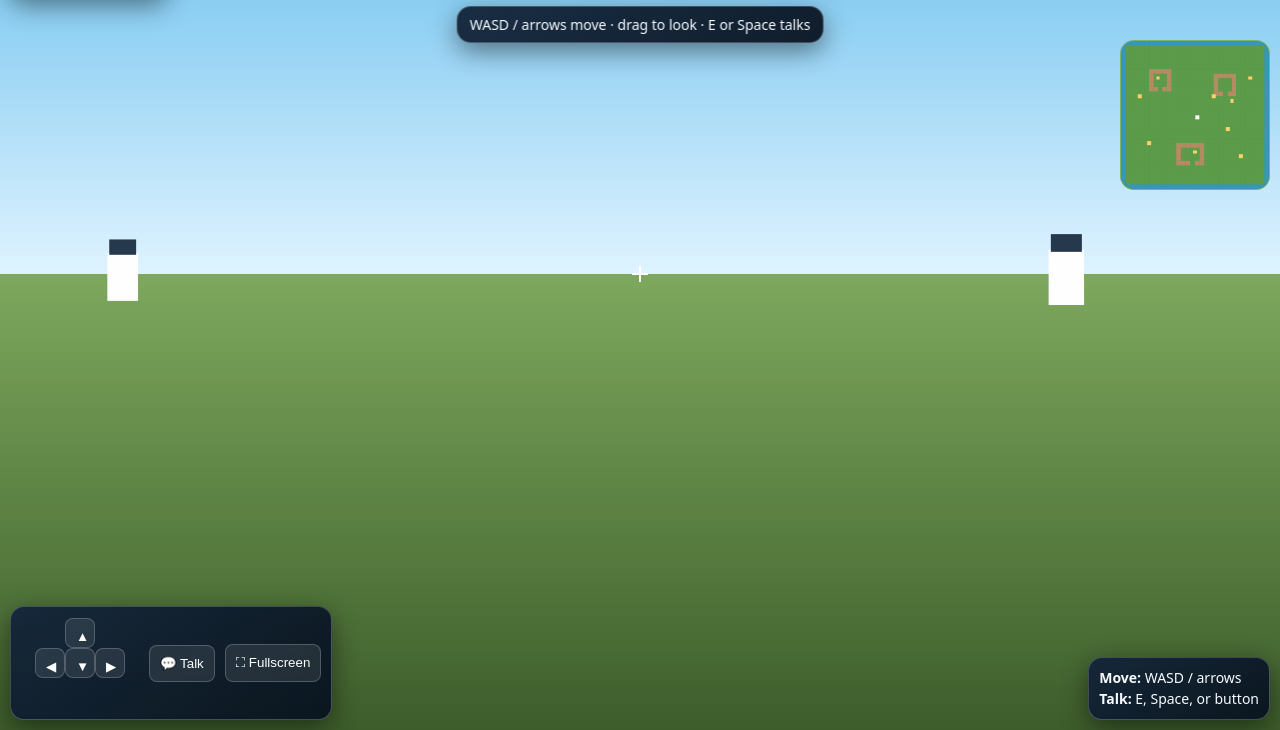
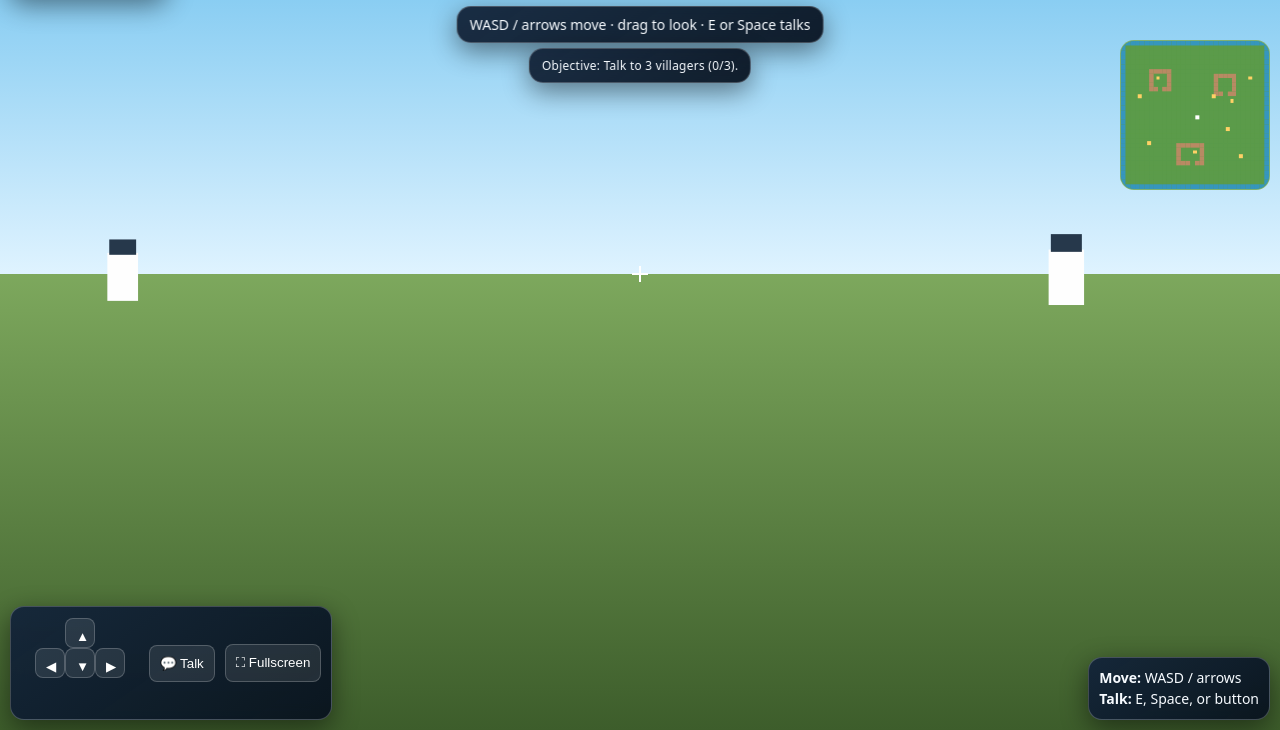
Before and after one commit to glennfb83/Israel-Craft-WEB-EDITION, a plain HTML site: page index.html in a window 1280 px wide. Shown: the part 70-800 px from the top of the page. Drawn offline with Linux system fonts and the light colour scheme.

Commit message:
Add a simple objective to the village game

```diff
--- a/index.html
+++ b/index.html
@@ -14,6 +14,7 @@ body{background:#162536;color:var(--ink);font:14px system-ui,sans-serif}
 #top{position:fixed;z-index:2;top:10px;left:10px;right:10px;display:flex}.brand{padding:8px 12px}.brand small,.brand strong{display:block}.brand strong{font-size:18px}
 #minimap{width:150px;height:150px;position:fixed;z-index:2;top:110px;right:10px;border:1px solid var(--line);border-radius:14px;background:#5b9b4a;image-rendering:pixelated}
 #status{position:fixed;z-index:2;top:76px;left:50%;transform:translateX(-50%);padding:8px 12px;text-align:center;max-width:calc(100% - 24px)}
+#objective{position:fixed;z-index:2;top:118px;left:50%;transform:translateX(-50%);padding:8px 12px;text-align:center;max-width:calc(100% - 24px);font-size:12px;letter-spacing:.02em}
 #dialog{display:none;position:fixed;z-index:3;left:50%;top:50%;transform:translate(-50%,-50%);width:min(360px,calc(100% - 32px));padding:14px}
 .dialog-head{display:flex;justify-content:space-between;align-items:center;font-weight:700}.dialog-head button{font-size:24px;background:none;border:0;color:#fff}.dialog-text{margin-top:10px;line-height:1.45}
 #bottom{position:fixed;z-index:2;bottom:10px;left:10px;right:10px;display:flex;justify-content:space-between;align-items:end;gap:10px}
@@ -21,7 +22,7 @@ body{background:#162536;color:var(--ink);font:14px system-ui,sans-serif}
 .move-pad{width:118px;height:92px;display:grid;grid-template:repeat(3,30px)/repeat(3,30px);justify-content:center;align-content:center}
 .move-pad button,button{color:#fff;background:#ffffff18;border:1px solid #ffffff35;border-radius:8px;padding:10px;cursor:pointer}
 .up{grid-area:1/2}.left{grid-area:2/1}.down{grid-area:2/2}.right{grid-area:2/3}.help{padding:10px;line-height:1.45}
-@media (max-width:650px){.help{display:none}#minimap{width:112px;height:112px}.controls{width:100%;justify-content:center}}
+@media (max-width:650px){.help{display:none}#minimap{width:112px;height:112px}.controls{width:100%;justify-content:center}#objective{top:106px}}
 </style>
 </head>
 <body>
@@ -30,6 +31,7 @@ body{background:#162536;color:var(--ink);font:14px system-ui,sans-serif}
 <header id="top"><div class="panel brand"><small>⛏️ IsraelCraft</small><strong>3D NPC Village</strong></div></header>
 <canvas id="minimap" width="150" height="150" aria-label="Village minimap"></canvas>
 <div id="status" class="panel">WASD / arrows move · drag to look · E or Space talks</div>
+<div id="objective" class="panel">Objective: Talk to 3 villagers.</div>
 <div id="dialog" class="panel"><div class="dialog-head"><span id="dialog-name"></span><button id="close-dialog">×</button></div><div class="dialog-text" id="dialog-text"></div></div>
 <footer id="bottom">
 <div class="panel controls">
@@ -54,6 +56,7 @@ body{background:#162536;color:var(--ink);font:14px system-ui,sans-serif}
   const mini = document.getElementById('minimap');
   const mctx = mini.getContext('2d');
   const status = document.getElementById('status');
+  const objective = document.getElementById('objective');
   const dialog = document.getElementById('dialog');
   const keys = Object.create(null);
   const dialogName = document.getElementById('dialog-name');
@@ -84,6 +87,17 @@ body{background:#162536;color:var(--ink);font:14px system-ui,sans-serif}
   const view = { w: innerWidth, h: innerHeight, dpr: Math.min(devicePixelRatio || 1, 2), looking: false, lastX: 0 };
   const FOV = Math.PI / 3;
   const MAX_DEPTH = 96;
+  const objectiveGoal = 3;
+  const talkedNpcs = new Set();
+
+  function updateObjective() {
+    const count = talkedNpcs.size;
+    if (count >= objectiveGoal) {
+      objective.textContent = 'Objective complete: You spoke to 3 villagers!';
+    } else {
+      objective.textContent = `Objective: Talk to ${objectiveGoal} villagers (${count}/${objectiveGoal}).`;
+    }
+  }
 
   function resize() {
     view.w = innerWidth;
@@ -153,6 +167,11 @@ body{background:#162536;color:var(--ink);font:14px system-ui,sans-serif}
     if (!npc) {
       status.textContent = 'Move closer to an NPC to talk.';
       return;
+    }
+
+    if (!talkedNpcs.has(npc.name)) {
+      talkedNpcs.add(npc.name);
+      updateObjective();
     }
 
     dialogName.textContent = npc.name;
@@ -365,6 +384,7 @@ body{background:#162536;color:var(--ink);font:14px system-ui,sans-serif}
   bindPointerLook();
   bindUI();
   makeWorld();
+  updateObjective();
   resize();
   window.addEventListener('resize', resize);
 
```
